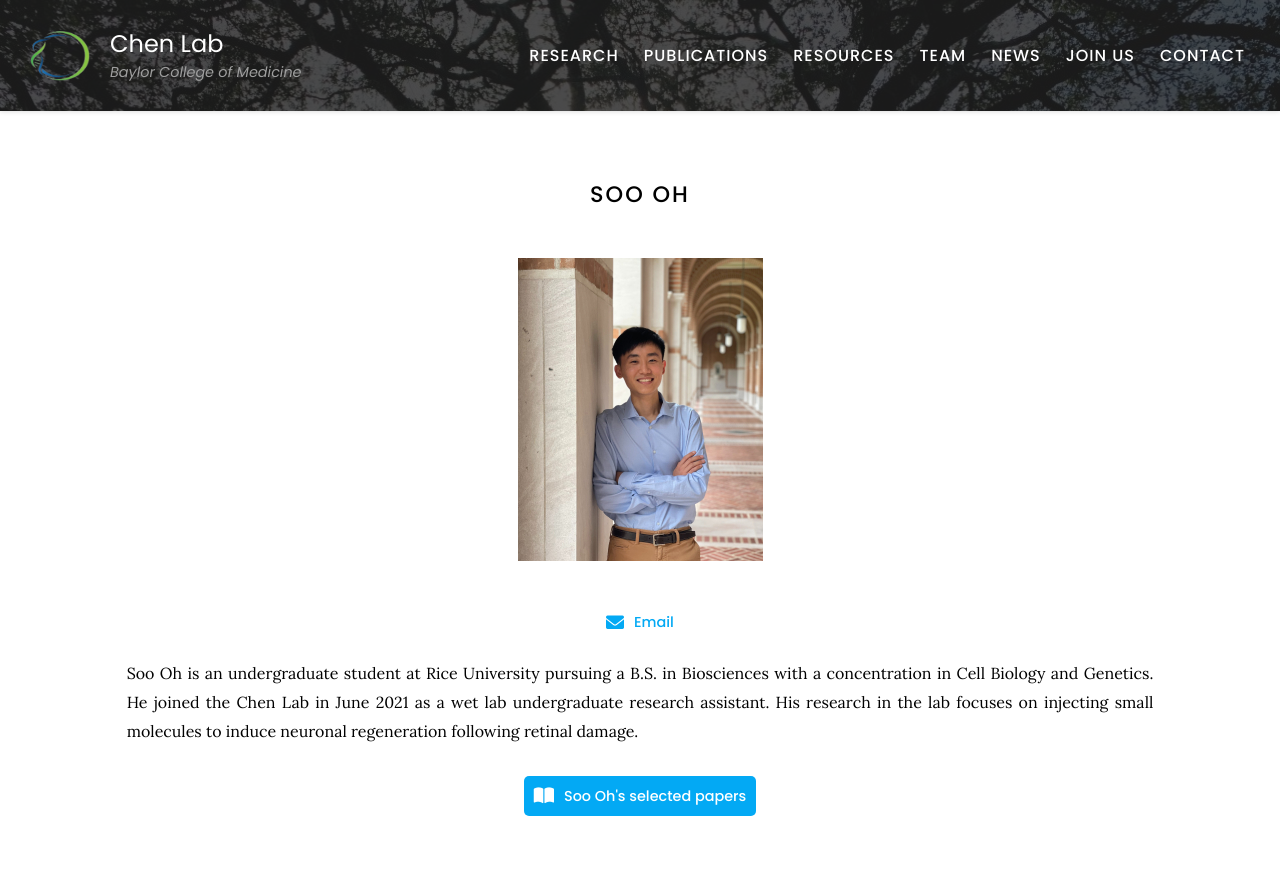
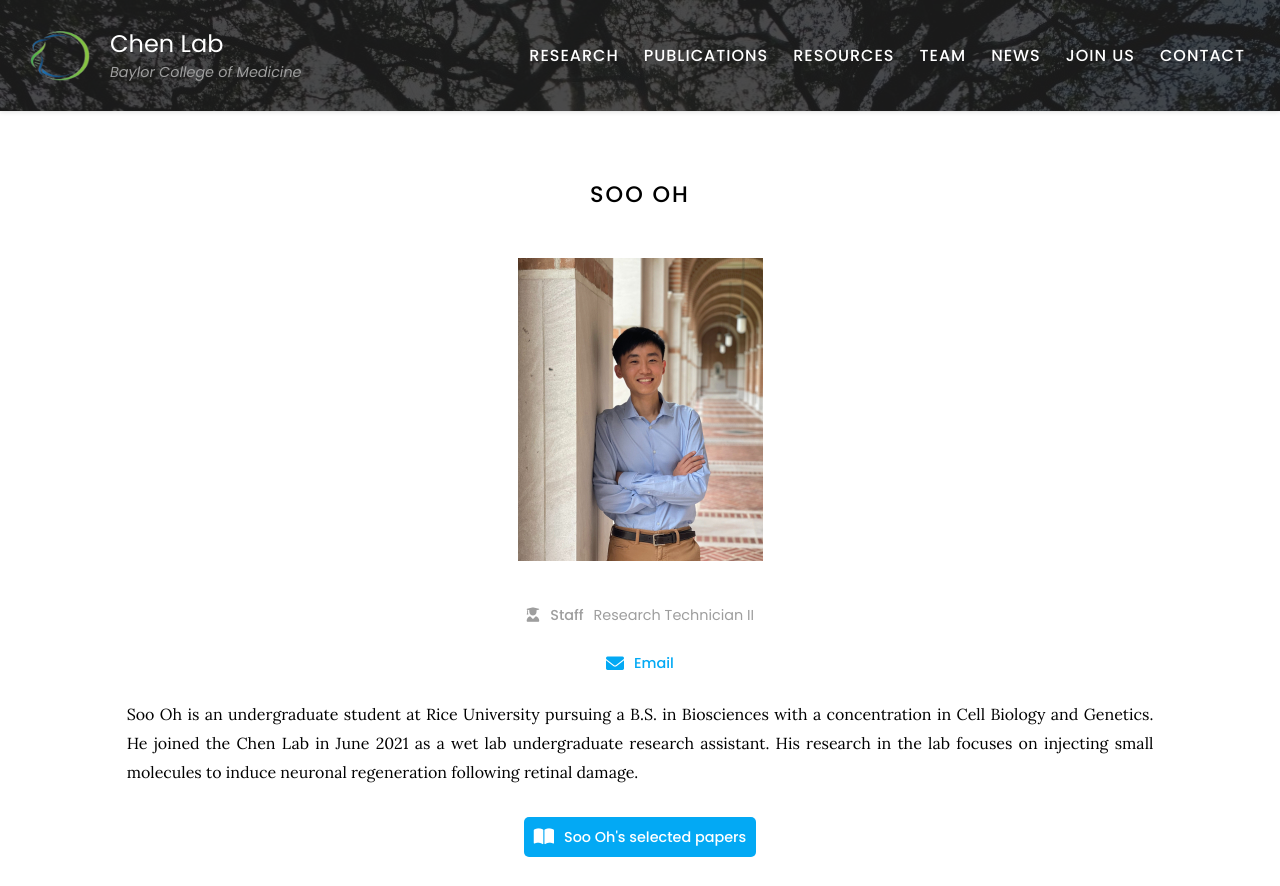
Before and after one commit to RCHENLAB/rchenlab.github.io, a Jekyll site: the page built from _members/soo-oh.md, in a window 1280 px wide. Shown: the top 886 px of the page. Built offline with Jekyll 4.4.1, drawn with Linux system fonts in a browser that asks for light colours; grey boxes are pictures that could not be loaded.

Commit message:
Update roles.yaml

```diff
--- a/_data/roles.yaml
+++ b/_data/roles.yaml
@@ -26,6 +26,10 @@ undergrad:
   icon: fas fa-user-graduate
   text: Undergraduate Student
 
+staff:
+  icon: fas fa-user-graduate
+  text: Staff
+
 programmer:
   icon: fas fa-code
   text: Programmer
```
